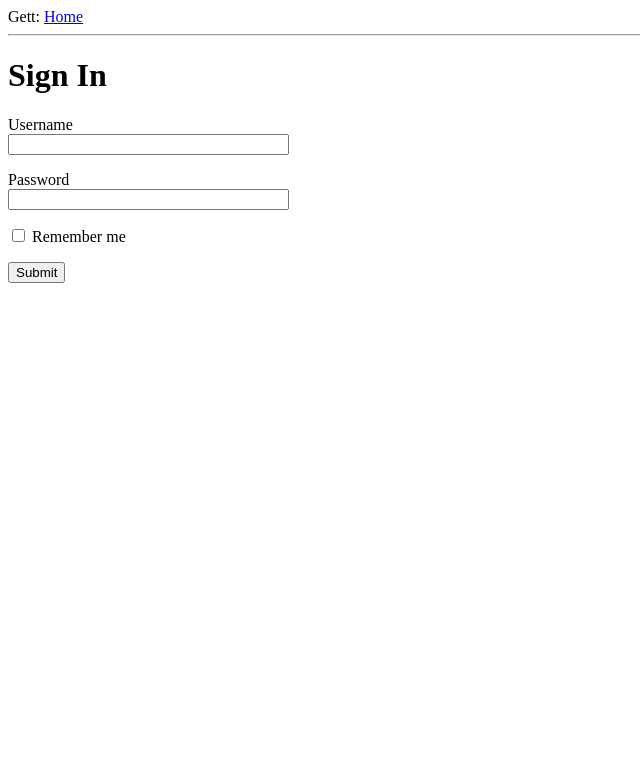
After one commit to mliebich/gett, a Flask app: template gettapp/templates/login.html in a window 1280 px wide. The commit adds this page. Shown: the top 783 px of the page, without its empty margins (0-640 px from the left). Run offline with Flask 2, Linux system fonts and the light colour scheme; the template is opened without the code that fills it: most values are stand-ins (such as "Sample title", 1, 10 or a date in 2020); form fields are guessed from the names that the template uses.

Commit message:
add login form

```diff
--- /dev/null
+++ b/config.py
@@ -0,0 +1,4 @@
+import os
+
+class Config(object):
+    SECRET_KEY = os.environ.get('SECRET_KEY') or 'you-will-never-guess'
--- a/gettapp/__init__.py
+++ b/gettapp/__init__.py
@@ -1,6 +1,8 @@
 from flask import Flask
+from config import Config
 
 app = Flask(__name__)
+app.config.from_object(Config)
 
 from gettapp import routes
 
--- /dev/null
+++ b/gettapp/templates/base.html
@@ -0,0 +1,14 @@
+<html>
+    <head>
+      {% if title %}
+      <title>{{ title }} - Gett</title>
+      {% else %}
+      <title>Willkommen bei Gett</title>
+      {% endif %}
+    </head>
+    <body>
+        <div>Gett: <a href="/index">Home</a></div>
+        <hr>
+        {% block content %}{% endblock %}
+    </body>
+</html>
--- /dev/null
+++ b/gettapp/templates/login.html
@@ -0,0 +1,18 @@
+{% extends "base.html" %}
+
+{% block content %}
+    <h1>Sign In</h1>
+    <form action="" method="post">
+        {{ form.hidden_tag() }}
+        <p>
+            {{ form.username.label }}<br>
+            {{ form.username(size=32) }}
+        </p>
+        <p>
+            {{ form.password.label }}<br>
+            {{ form.password(size=32) }}
+        </p>
+        <p>{{ form.remember_me() }} {{ form.remember_me.label }}</p>
+        <p>{{ form.submit() }}</p>
+    </form>
+{% endblock %}
```
Also changed, not shown: gettapp/forms.py (added, +9 -0 lines), gettapp/routes.py (+8 -2 lines), gettapp/templates/index.html (+8 -15 lines).
